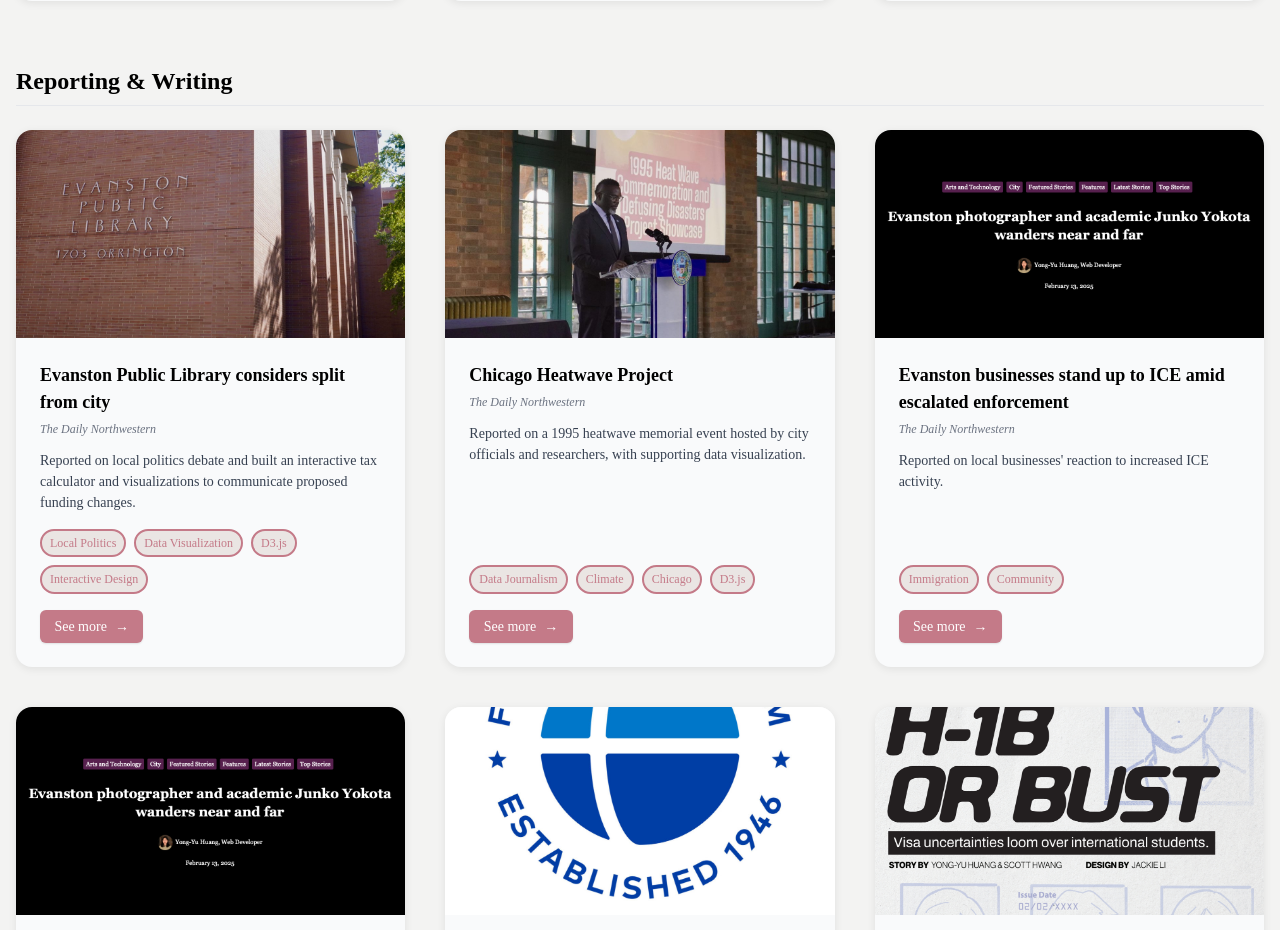
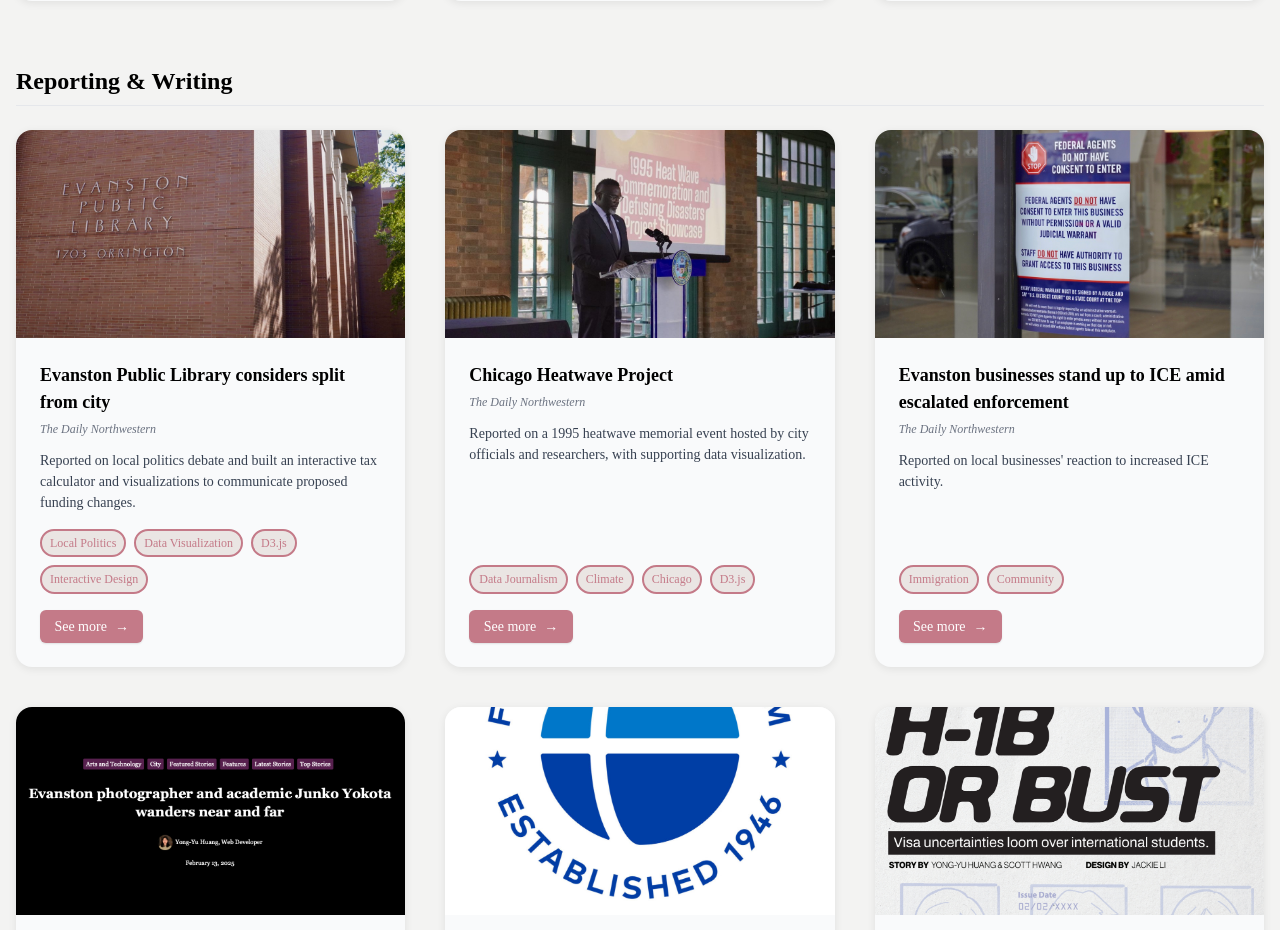
Before and after one commit to yongssh/yongssh.github.io, a Next.js app: page /projects in a window 1280 px wide. Shown: the part 1860-2790 px from the top of the page. Built offline with nearby package versions, Linux system fonts and the light colour scheme; a web font is replaced by a local one.

Commit message:
updated pics

```diff
--- a/src/app/projects/page.tsx
+++ b/src/app/projects/page.tsx
@@ -124,7 +124,7 @@
     outlet: "The Daily Northwestern",
     description:
       "Reported on local businesses' reaction to increased ICE activity.",
-    image: "/yokota.png",
+    image: "/noice.jpeg",
     url: "https://dailynorthwestern.com/2025/11/05/city/we-cannot-be-silent-evanston-businesses-stand-up-to-ice-amid-escalated-enforcement/",
     tags: ["Immigration", "Community"],
     type: "Reporting & Writing",
```
Also changed, not shown: public/noice.jpeg (added).
